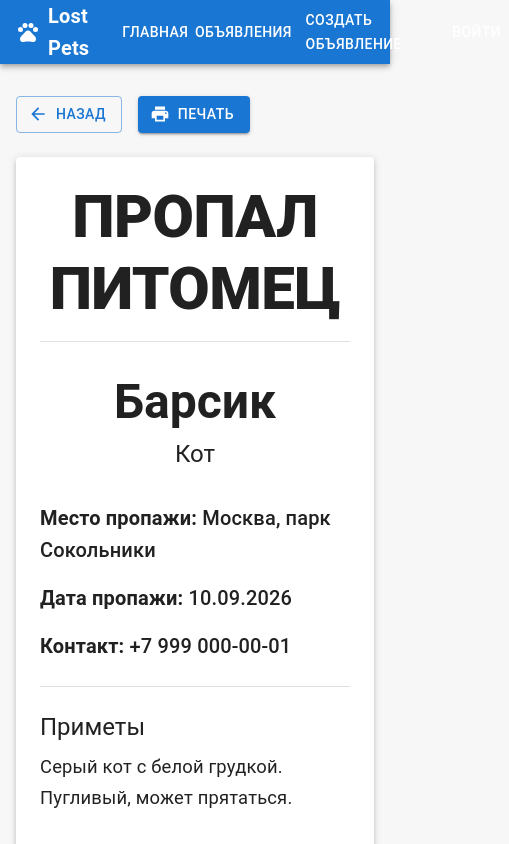
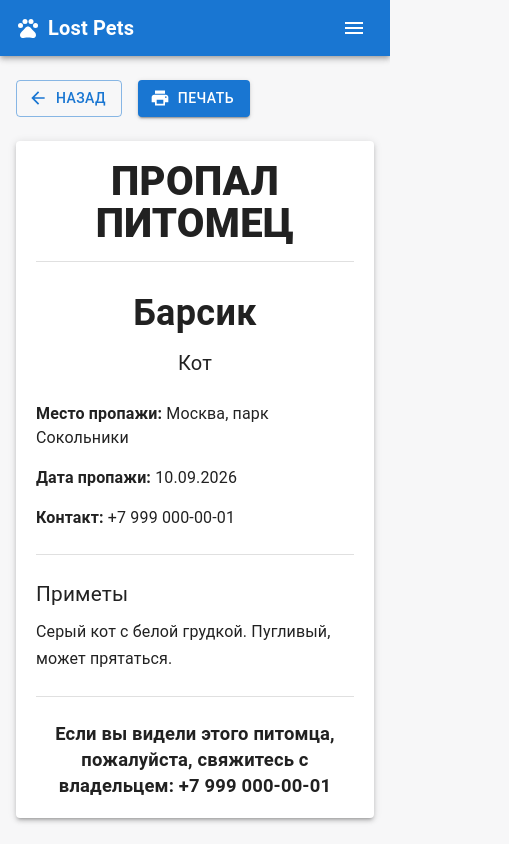
Before and after one commit to sleeepycode/lost-pets, a React (Vite) app in the folder frontend/: page /pets/1/flyer in a window 390 px wide. Shown: the top 844 px of the page, 509 px wide, since content can reach past the window. Built offline with nearby package versions, Linux system fonts and the light colour scheme.

Commit message:
Improve responsive layout and mobile navigation

```diff
--- a/frontend/src/components/Layout.tsx
+++ b/frontend/src/components/Layout.tsx
@@ -1,15 +1,36 @@
+import { useState } from 'react'
+import type { MouseEvent } from 'react'
+
 import {
   AppBar,
   Box,
   Button,
   Container,
+  IconButton,
+  Menu,
+  MenuItem,
   Toolbar,
   Typography,
 } from '@mui/material'
+
 import PetsIcon from '@mui/icons-material/Pets'
+import MenuIcon from '@mui/icons-material/Menu'
+
 import { Link, Outlet } from 'react-router-dom'
 
 function Layout() {
+  const [anchorEl, setAnchorEl] = useState<null | HTMLElement>(null)
+
+  const isMenuOpen = Boolean(anchorEl)
+
+  function handleMenuOpen(event: MouseEvent<HTMLElement>) {
+    setAnchorEl(event.currentTarget)
+  }
+
+  function handleMenuClose() {
+    setAnchorEl(null)
+  }
+
   return (
     <>
       <AppBar position="static">
@@ -25,34 +46,133 @@ function Layout() {
                 color: 'inherit',
                 textDecoration: 'none',
                 fontWeight: 700,
-                mr: 4,
+                mr: {
+                  xs: 0,
+                  md: 4,
+                },
+                flexGrow: {
+                  xs: 1,
+                  md: 0,
+                },
+                whiteSpace: 'nowrap',
               }}
             >
               Lost Pets
             </Typography>
 
-            <Box sx={{ display: 'flex', gap: 1, flexGrow: 1 }}>
-              <Button color="inherit" component={Link} to="/">
+            <Box
+              sx={{
+                display: {
+                  xs: 'none',
+                  md: 'flex',
+                },
+                gap: 1,
+                flexGrow: 1,
+              }}
+            >
+              <Button
+                color="inherit"
+                component={Link}
+                to="/"
+              >
                 Главная
               </Button>
 
-              <Button color="inherit" component={Link} to="/pets">
+              <Button
+                color="inherit"
+                component={Link}
+                to="/pets"
+              >
                 Объявления
               </Button>
 
-              <Button color="inherit" component={Link} to="/pets/create">
+              <Button
+                color="inherit"
+                component={Link}
+                to="/pets/create"
+              >
                 Создать объявление
               </Button>
             </Box>
 
-            <Button color="inherit" component={Link} to="/login">
+            <Button
+              color="inherit"
+              component={Link}
+              to="/login"
+              sx={{
+                display: {
+                  xs: 'none',
+                  md: 'inline-flex',
+                },
+              }}
+            >
               Войти
             </Button>
+
+            <IconButton
+              color="inherit"
+              onClick={handleMenuOpen}
+              aria-label="Открыть меню"
+              sx={{
+                display: {
+                  xs: 'inline-flex',
+                  md: 'none',
+                },
+              }}
+            >
+              <MenuIcon />
+            </IconButton>
+
+            <Menu
+              anchorEl={anchorEl}
+              open={isMenuOpen}
+              onClose={handleMenuClose}
+            >
+              <MenuItem
+                component={Link}
+                to="/"
+                onClick={handleMenuClose}
+              >
+                Главная
+              </MenuItem>
+
+              <MenuItem
+                component={Link}
+                to="/pets"
+                onClick={handleMenuClose}
+              >
+                Объявления
+              </MenuItem>
+
+              <MenuItem
+                component={Link}
+                to="/pets/create"
+                onClick={handleMenuClose}
+              >
+                Создать объявление
+              </MenuItem>
+
+              <MenuItem
+                component={Link}
+                to="/login"
+                onClick={handleMenuClose}
+              >
+                Войти
+              </MenuItem>
+            </Menu>
           </Toolbar>
         </Container>
       </AppBar>
 
-      <Box component="main" sx={{ py: 4 }}>
+      <Box
+        component="main"
+        sx={{
+          py: {
+            xs: 3,
+            md: 4,
+          },
+        }}
+      >
         <Outlet />
       </Box>
     </>
--- a/frontend/src/pages/HomePage.tsx
+++ b/frontend/src/pages/HomePage.tsx
@@ -4,8 +4,10 @@ import {
   Container,
   Typography,
 } from '@mui/material'
+
 import AddIcon from '@mui/icons-material/Add'
 import SearchIcon from '@mui/icons-material/Search'
+
 import { Link } from 'react-router-dom'
 
 import PetCard from '../components/PetCard'
@@ -20,28 +22,42 @@ function HomePage() {
         <Box
           sx={{
             py: {
-              xs: 5,
+              xs: 3,
+              sm: 5,
               md: 8,
             },
           }}
         >
           <Typography
-            variant="h2"
             component="h1"
             sx={{
               fontWeight: 700,
               mb: 2,
+              fontSize: {
+                xs: '2.5rem',
+                sm: '3.25rem',
+                md: '4rem',
+              },
+              lineHeight: {
+                xs: 1.1,
+                md: 1.15,
+              },
+              maxWidth: 1000,
             }}
           >
             Помогаем питомцам вернуться домой
           </Typography>
 
           <Typography
-            variant="h5"
             color="text.secondary"
             sx={{
               maxWidth: 750,
               mb: 4,
+              fontSize: {
+                xs: '1.1rem',
+                sm: '1.25rem',
+              },
+              lineHeight: 1.5,
             }}
           >
             Просматривайте объявления о потерянных питомцах,
@@ -51,7 +67,14 @@ function HomePage() {
           <Box
             sx={{
               display: 'flex',
-              flexWrap: 'wrap',
+              flexDirection: {
+                xs: 'column',
+                sm: 'row',
+              },
+              alignItems: {
+                xs: 'stretch',
+                sm: 'flex-start',
+              },
               gap: 2,
             }}
           >
@@ -61,6 +84,12 @@ function HomePage() {
               startIcon={<SearchIcon />}
               component={Link}
               to="/pets"
+              sx={{
+                width: {
+                  xs: '100%',
+                  sm: 'auto',
+                },
+              }}
             >
               Смотреть объявления
             </Button>
@@ -71,6 +100,12 @@ function HomePage() {
               startIcon={<AddIcon />}
               component={Link}
               to="/pets/create"
+              sx={{
+                width: {
+                  xs: '100%',
+                  sm: 'auto',
+                },
+              }}
             >
               Создать объявление
             </Button>
@@ -81,14 +116,23 @@ function HomePage() {
       <Box
         sx={{
           backgroundColor: '#ffffff',
-          py: 6,
+          py: {
+            xs: 4,
+            md: 6,
+          },
         }}
       >
         <Container maxWidth="lg">
           <Typography
-            variant="h4"
             component="h2"
-            sx={{ mb: 1 }}
+            sx={{
+              mb: 1,
+              fontSize: {
+                xs: '2rem',
+                md: '2.125rem',
+              },
+              lineHeight: 1.2,
+            }}
           >
             Актуальные объявления
           </Typography>
@@ -124,6 +168,12 @@ function HomePage() {
               component={Link}
               to="/pets"
               variant="outlined"
+              sx={{
+                width: {
+                  xs: '100%',
+                  sm: 'auto',
+                },
+              }}
             >
               Все объявления
             </Button>
--- a/frontend/src/pages/PetFlyerPage.tsx
+++ b/frontend/src/pages/PetFlyerPage.tsx
@@ -46,6 +46,11 @@ function PetFlyerPage() {
     <Container
       maxWidth="md"
       sx={{
+        px: {
+          xs: 2,
+          sm: 3,
+        },
+
         '@media print': {
           maxWidth: '100%',
           p: 0,
@@ -55,6 +60,7 @@ function PetFlyerPage() {
       <Box
         sx={{
           display: 'flex',
+          flexWrap: 'wrap',
           gap: 2,
           mb: 3,
 
@@ -85,10 +91,13 @@ function PetFlyerPage() {
         elevation={3}
         sx={{
           p: {
-            xs: 3,
+            xs: 2.5,
+            sm: 4,
             md: 6,
           },
+
           textAlign: 'center',
+          overflow: 'hidden',
 
           '@media print': {
             boxShadow: 'none',
@@ -97,34 +106,71 @@ function PetFlyerPage() {
         }}
       >
         <Typography
-          variant="h2"
           component="h1"
           sx={{
             fontWeight: 800,
             textTransform: 'uppercase',
-            mb: 2,
+            mb: {
+              xs: 2,
+              md: 3,
+            },
+
+            fontSize: {
+              xs: '2.5rem',
+              sm: '3.4rem',
+              md: '4rem',
+            },
+
+            lineHeight: 1.05,
+
+            overflowWrap: 'break-word',
+
+            '@media print': {
+              fontSize: '4rem',
+            },
           }}
         >
           {flyerTitle}
         </Typography>
 
-        <Divider sx={{ mb: 4 }} />
+        <Divider
+          sx={{
+            mb: {
+              xs: 3,
+              md: 4,
+            },
+          }}
+        />
 
         <Typography
-          variant="h3"
           component="h2"
           sx={{
             fontWeight: 700,
             mb: 1,
+
+            fontSize: {
+              xs: '2.25rem',
+              sm: '2.75rem',
+              md: '3rem',
+            },
           }}
         >
           {pet.name}
         </Typography>
 
         <Typography
-          variant="h5"
           color="text.secondary"
-          sx={{ mb: 4 }}
+          sx={{
+            mb: {
+              xs: 3,
+              md: 4,
+            },
+
+            fontSize: {
+              xs: '1.25rem',
+              md: '1.5rem',
+            },
+          }}
         >
           {pet.type}
         </Typography>
@@ -136,55 +182,113 @@ function PetFlyerPage() {
             mx: 'auto',
           }}
         >
-          <Typography variant="h6" sx={{ mb: 2 }}>
+          <Typography
+            sx={{
+              mb: 2,
+              fontSize: {
+                xs: '1rem',
+                sm: '1.15rem',
+                md: '1.25rem',
+              },
+              overflowWrap: 'break-word',
+            }}
+          >
             <strong>Место пропажи:</strong> {pet.location}
           </Typography>
 
-          <Typography variant="h6" sx={{ mb: 2 }}>
+          <Typography
+            sx={{
+              mb: 2,
+              fontSize: {
+                xs: '1rem',
+                sm: '1.15rem',
+                md: '1.25rem',
+              },
+            }}
+          >
             <strong>Дата пропажи:</strong> {pet.lostDate}
           </Typography>
 
-          <Typography variant="h6" sx={{ mb: 3 }}>
+          <Typography
+            sx={{
+              mb: 3,
+              fontSize: {
+                xs: '1rem',
+                sm: '1.15rem',
+                md: '1.25rem',
+              },
+              overflowWrap: 'break-word',
+            }}
+          >
             <strong>Контакт:</strong> {pet.contact}
           </Typography>
 
           <Divider sx={{ mb: 3 }} />
 
-          <Typography variant="h5" sx={{ mb: 1 }}>
+          <Typography
+            sx={{
+              mb: 1,
+              fontSize: {
+                xs: '1.3rem',
+                md: '1.5rem',
+              },
+            }}
+          >
             Приметы
           </Typography>
 
           <Typography
-            variant="body1"
             sx={{
-              fontSize: '1.15rem',
+              fontSize: {
+                xs: '1rem',
+                sm: '1.1rem',
+                md: '1.15rem',
+              },
               lineHeight: 1.7,
+              overflowWrap: 'break-word',
             }}
           >
             {pet.description}
           </Typography>
         </Box>
 
-        <Divider sx={{ my: 4 }} />
+        <Divider
+          sx={{
+            my: {
+              xs: 3,
+              md: 4,
+            },
+          }}
+        />
 
         {pet.status === 'SEARCHING' && (
           <Typography
-            variant="h5"
             sx={{
               fontWeight: 700,
+              lineHeight: 1.4,
+
+              fontSize: {
+                xs: '1.15rem',
+                sm: '1.3rem',
+                md: '1.5rem',
+              },
+
+              overflowWrap: 'break-word',
             }}
           >
-            Если вы видели этого питомца, пожалуйста, свяжитесь с владельцем:
-            {' '}
+            Если вы видели этого питомца, пожалуйста, свяжитесь с владельцем:{' '}
             {pet.contact}
           </Typography>
         )}
 
         {pet.status === 'FOUND' && (
           <Typography
-            variant="h5"
             sx={{
               fontWeight: 700,
+              fontSize: {
+                xs: '1.2rem',
+                md: '1.5rem',
+              },
             }}
           >
             Питомец уже найден.
@@ -193,9 +297,12 @@ function PetFlyerPage() {
 
         {pet.status === 'CLOSED' && (
           <Typography
-            variant="h5"
             sx={{
               fontWeight: 700,
+              fontSize: {
+                xs: '1.2rem',
+                md: '1.5rem',
+              },
             }}
           >
             Поиск по этому объявлению завершён.
```
